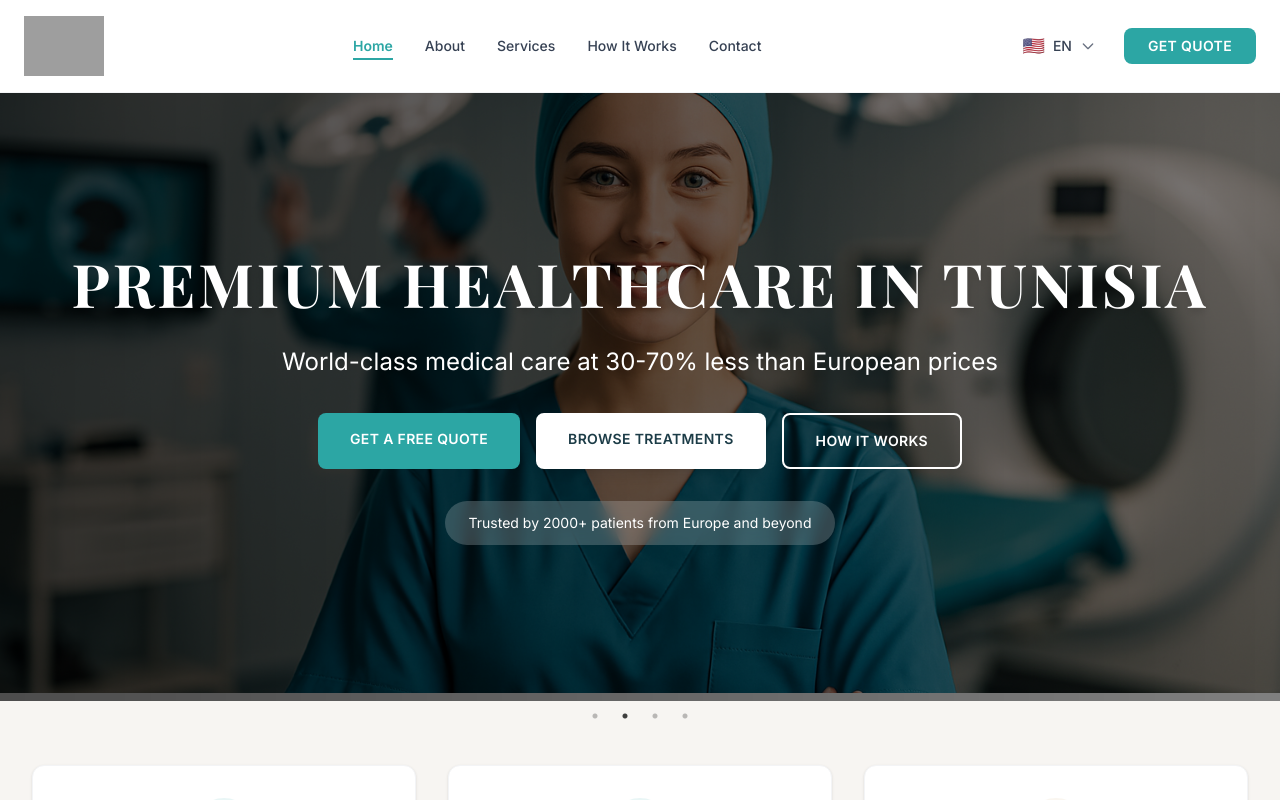
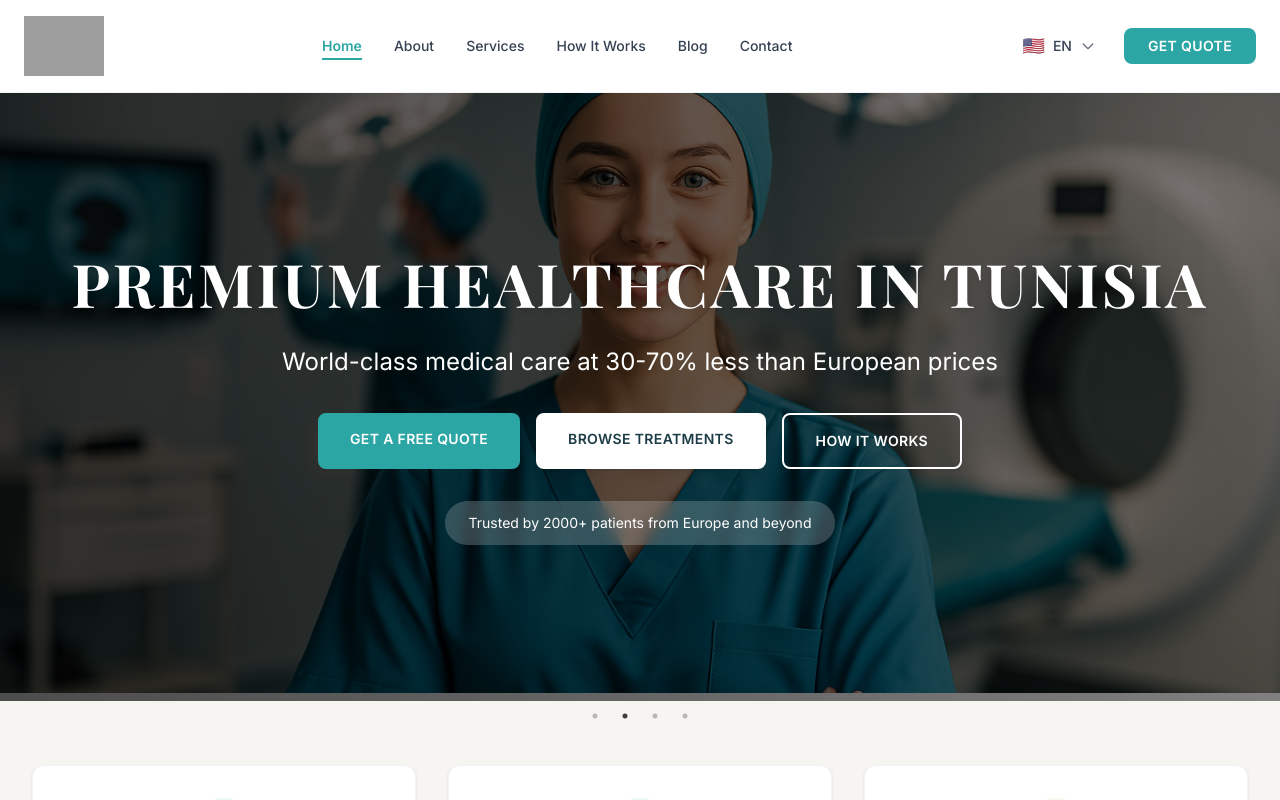
Before and after one commit to sanovias-services/sanovias-website-main, a Next.js app: page /en in a window 1280 px wide. Shown: the top 800 px of the page. Built offline with nearby package versions, Linux system fonts and the light colour scheme; grey boxes are pictures that could not be loaded.

Commit message:
Integrate blog in header and in translation keys

```diff
--- a/public/messages/de.json
+++ b/public/messages/de.json
@@ -4,6 +4,7 @@
     "about": "Über uns",
     "services": "Dienstleistungen",
     "how": "Wie es funktioniert",
+    "blog": "Blog",
     "contact": "Kontakt"
   },
   "header": {
--- a/public/messages/en.json
+++ b/public/messages/en.json
@@ -4,6 +4,7 @@
     "about": "About",
     "services": "Services",
     "how": "How It Works",
+    "blog": "Blog",
     "contact": "Contact"
   },
   "header": {
--- a/src/app/[locale]/components/Header.tsx
+++ b/src/app/[locale]/components/Header.tsx
@@ -12,6 +12,7 @@ const navItems = [
   { href: "/about", key: "about" },
   { href: "/services", key: "services" },
   { href: "/how", key: "how" },
+  { href: "/blog", key: "blog" },
   { href: "/contact", key: "contact" },
 ];
 
```
